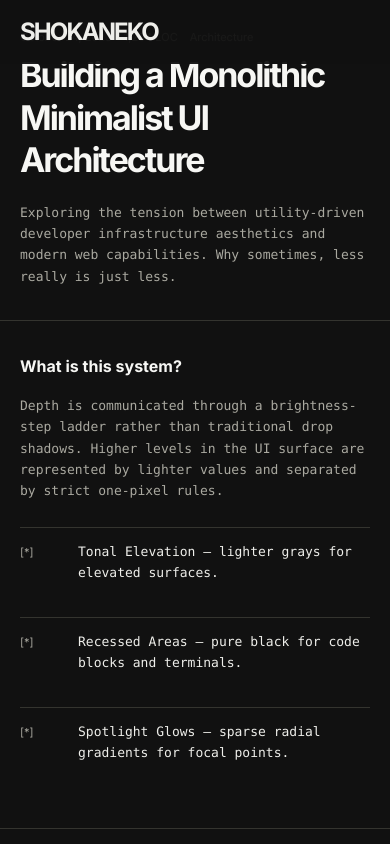
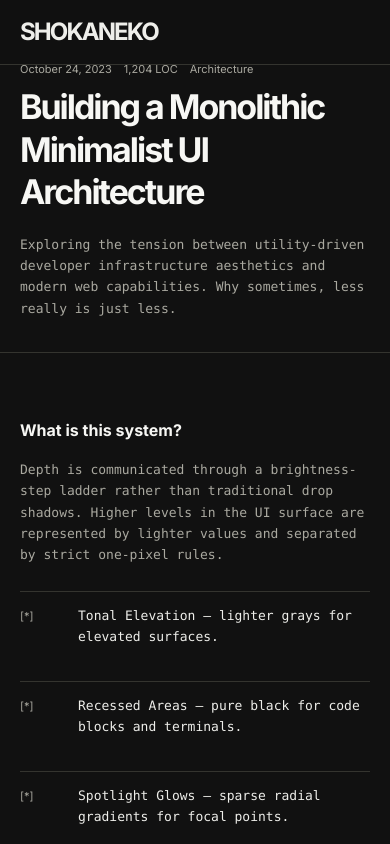
Before and after one commit to NikkeTryHard/personal_blog, a Next.js app: page /article in a window 390 px wide. Shown: the top 844 px of the page. Built offline with nearby package versions, Linux system fonts and the light colour scheme; no server answers.

Commit message:
fix: restore header rule and spacing

```diff
--- a/app/chrome.tsx
+++ b/app/chrome.tsx
@@ -11,7 +11,7 @@ export async function Header() {
   const initialTheme = themeCookie === 'light' || themeCookie === 'dark' || themeCookie === 'system' ? themeCookie : 'dark';
 
   return (
-    <header className="fixed left-0 top-0 z-50 w-full bg-background/95">
+    <header className="fixed left-0 top-0 z-50 w-full border-b border-outline-variant bg-background/95">
       <div className="page-shell h-16 border-t-0 bg-transparent">
         <div className="middle-column flex h-16 items-center justify-between">
           <Link className="font-headline-primary text-[24px] font-black tracking-[-0.08em] text-primary" href="/" aria-label="SHOKANEKO home">
--- a/app/globals.css
+++ b/app/globals.css
@@ -148,7 +148,7 @@ button, input { font: inherit; }
 .section-line {
   position: relative;
   border-bottom: 1px solid var(--outline-variant);
-  padding: 48px 0;
+  padding: 96px 0 48px;
 }
 
 
@@ -242,7 +242,7 @@ button, input { font: inherit; }
   body { background: var(--background); }
   .page-shell { width: 100%; }
   .middle-column { width: var(--content-width); }
-  .section-line { padding: 32px 0; }
+  .section-line { padding: 64px 0 32px; }
   .bullet-row { grid-template-columns: 40px 1fr; }
   .bullet-row > .status-pill { grid-column: 2; width: fit-content; }
 }
```
